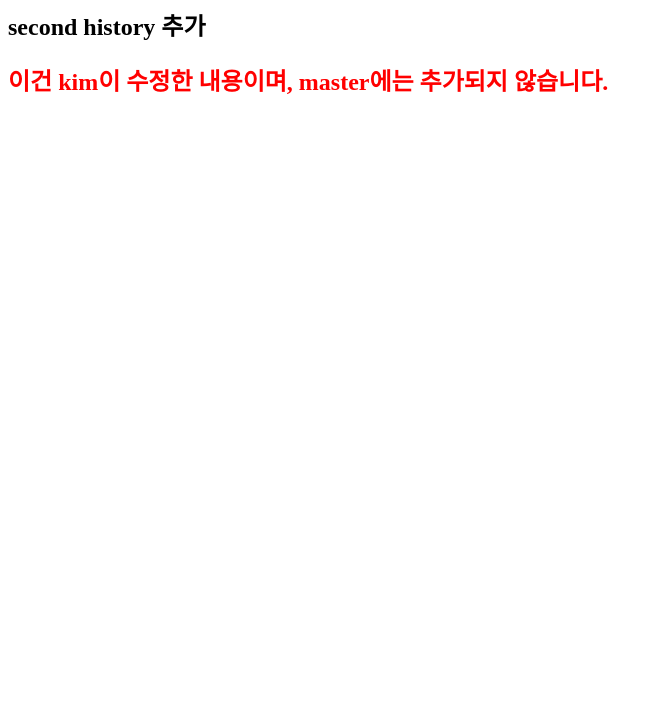
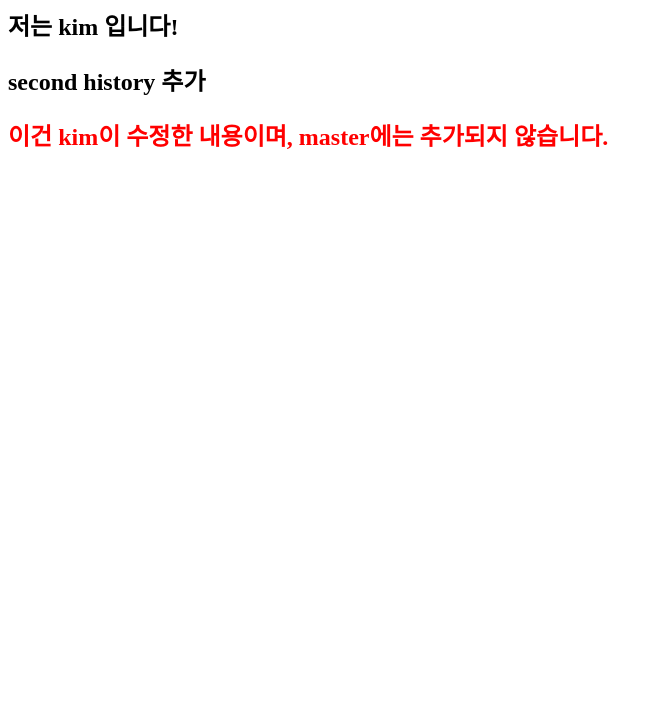
Before and after one commit to jh980608/first_time_git, a plain HTML site: page index.html in a window 1280 px wide. Shown: the part 73-800 px from the top of the page, without its empty margins (0-663 px from the left). Drawn offline with Linux system fonts and the light colour scheme.

Commit message:
네번째

```diff
--- a/index.html
+++ b/index.html
@@ -8,6 +8,8 @@
 <body>
     <h1>hello~</h1>
 
+    <h2>저는 kim 입니다!</h2>
+
     <main>
         <h2>second history 추가</h2>
         <h2 style="color: red;">이건 kim이 수정한 내용이며, master에는 추가되지 않습니다.</h2>
```
